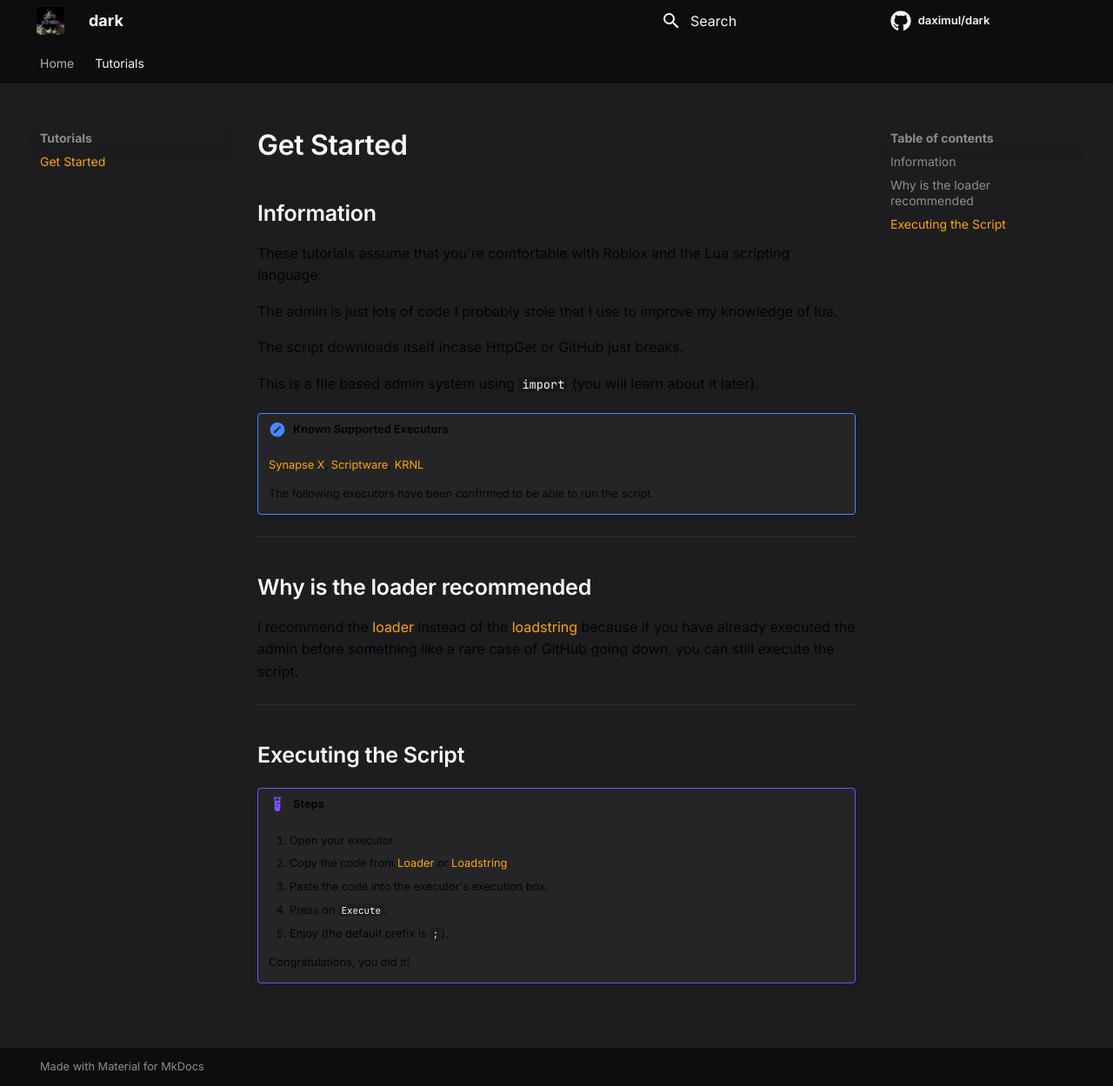
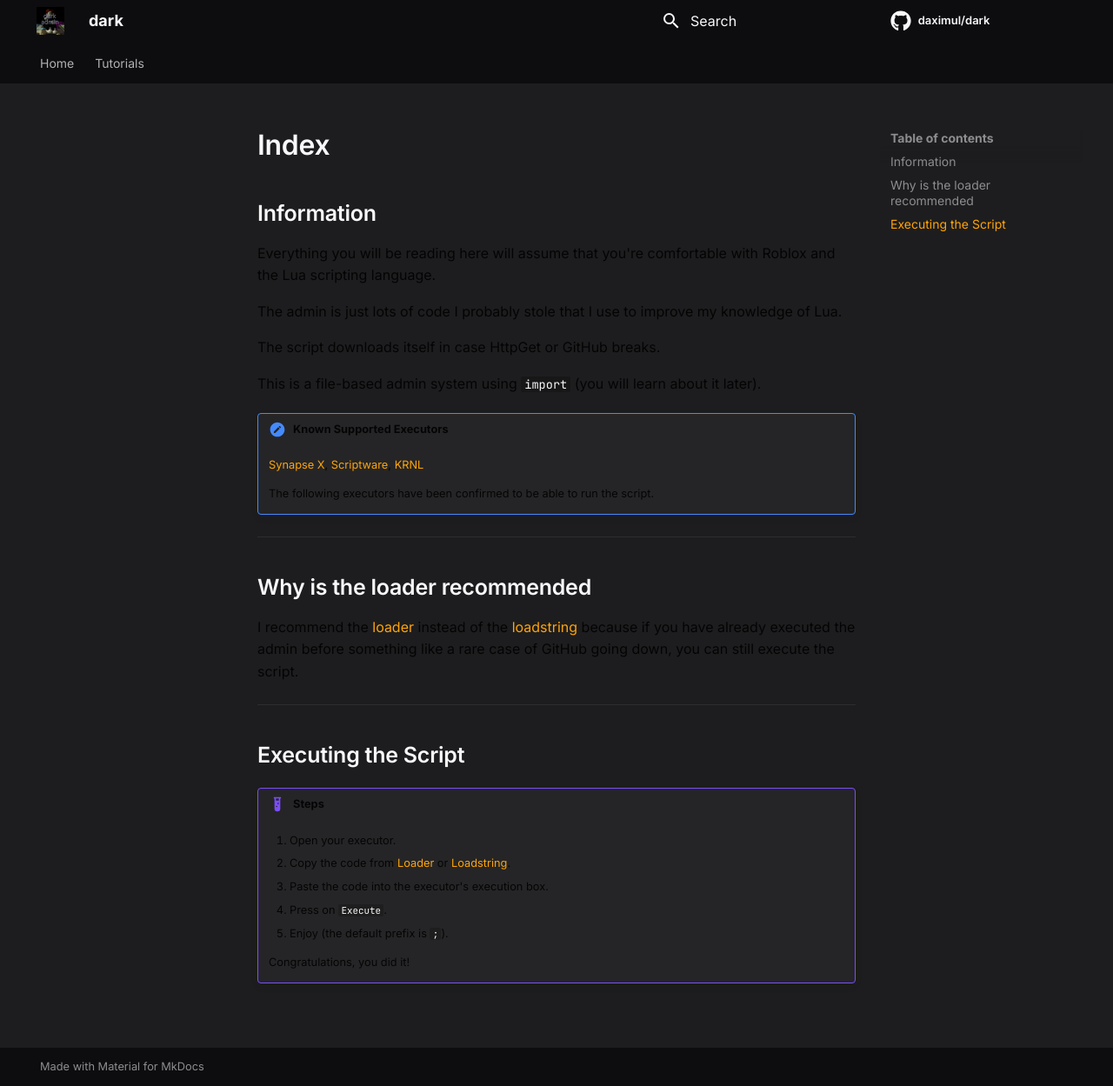
Before and after one commit to daximul/dark, an MkDocs documentation site: the page built from docs/documentation/index.md, in a window 1280 px wide and 1249 px high. Shown: the whole window at 87% size. Built offline with MkDocs 1.6.1 and Material for MkDocs 9.7.7, drawn with Linux system fonts in a browser that asks for light colours; comment, search, counter and statistics services are not loaded.

Commit message:
Update and rename docs/tutorials/index.md to docs/documentation/index.md

```diff
--- a/docs/tutorials/index.md
+++ b/docs/documentation/index.md
@@ -1,12 +1,12 @@
 ## Information
 
-These tutorials assume that you're comfortable with Roblox and the Lua scripting language.
+Everything you will be reading here will assume that you're comfortable with Roblox and the Lua scripting language.
 
-The admin is just lots of code I probably stole that I use to improve my knowledge of lua.
+The admin is just lots of code I probably stole that I use to improve my knowledge of Lua.
 
-The script downloads itself incase HttpGet or GitHub just breaks.
+The script downloads itself in case HttpGet or GitHub breaks.
 
-This is a file based admin system using `import` (you will learn about it later).
+This is a file-based admin system using `import` (you will learn about it later).
 
 !!! note "Known Supported Executors"
 	[Synapse X](https://x.synapse.to), [Scriptware](https://script-ware.com), [KRNL](https://krnl.place)
```
